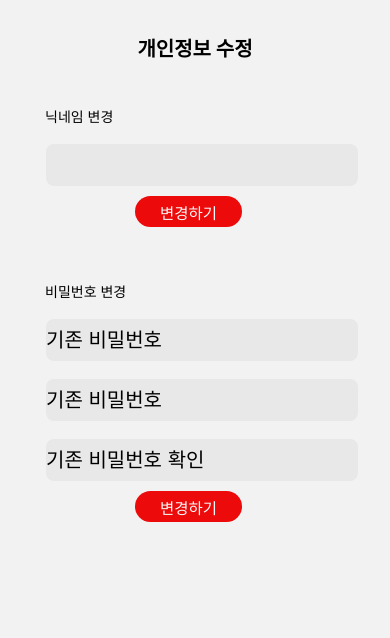
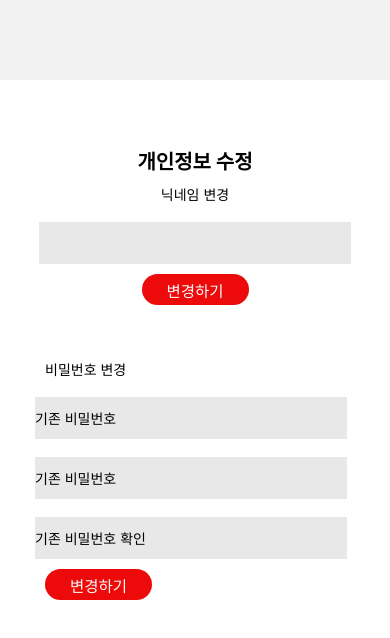
Before and after one commit to Scoup-team/Front, a React Native app in the folder client/: screen /ModifyInfo in a window 390 px wide. Shown: the top 638 px of the page. Built offline with nearby package versions, Linux system fonts and the light colour scheme.

Commit message:
💄 스타일 일부 수정

```diff
--- a/client/screens/ModifyInfo.js
+++ b/client/screens/ModifyInfo.js
@@ -4,11 +4,10 @@ import ClickButton from "./Components/ClickButton";
 
 const ModifyInfo = () => {
   return (
-    <View>
+    <View style={styles.container}>
       <Text style={textStyles.mainText}>개인정보 수정</Text>
-
-      <View style={{ marginTop: 44, marginLeft: 35 }}>
-        <Text style={{ marginLeft: 10 }}>닉네임 변경</Text>
+      <View style={styles.searchBoxContainer}>
+        <Text>닉네임 변경</Text>
         <TextInput style={[boxStyle.inputText, { marginTop: 18 }]}></TextInput>
         <ClickButton text={"변경하기"} />
       </View>
@@ -38,3 +37,16 @@ const ModifyInfo = () => {
 };
 
 export default ModifyInfo;
+
+const styles = StyleSheet.create({
+  container: { backgroundColor: "#FFFFFF", flex: 1, marginTop: 80 },
+
+  searchBoxContainer: {
+    flexDirection: "column",
+    alignItems: "flex-start",
+    justifyContent: "space-between",
+    marginTop: 9,
+    justifyContent: "center",
+    alignItems: "center",
+  },
+});
--- a/client/screens/Styles.js
+++ b/client/screens/Styles.js
@@ -10,19 +10,26 @@ export const textStyles = StyleSheet.create({
     fontSize: 20,
     fontWeight: "bold",
     textAlign: "center",
-    marginTop: 33,
+    marginTop: 66,
     fontStyle: "normal",
   },
 });
 
 export const boxStyle = StyleSheet.create({
   inputText: {
-    backgroundColor: "#E8E8E8",
     width: 312,
     height: 42,
-    borderRadius: 8,
-    fontSize: 20,
-    marginLeft: 11,
+    // justifyContent: "center",
+    // alignItems: "center",
+    // flexDirection: "column",
+    // justifyContent: "center",
+    // alignItems: "center",
+    backgroundColor: "#E8E8E8",
+    // width: 312,
+    // height: 42,
+    // borderRadius: 8,
+    // fontSize: 20,
+    // marginLeft: 11,
   },
 });
 
@@ -34,7 +41,7 @@ export const buttonStyle = StyleSheet.create({
     width: 107,
     height: 31,
     justifyContent: "center",
-    marginLeft: 100,
+    // marginLeft: 100,
     borderRadius: 38.75,
   },
   buttonText: {
```
